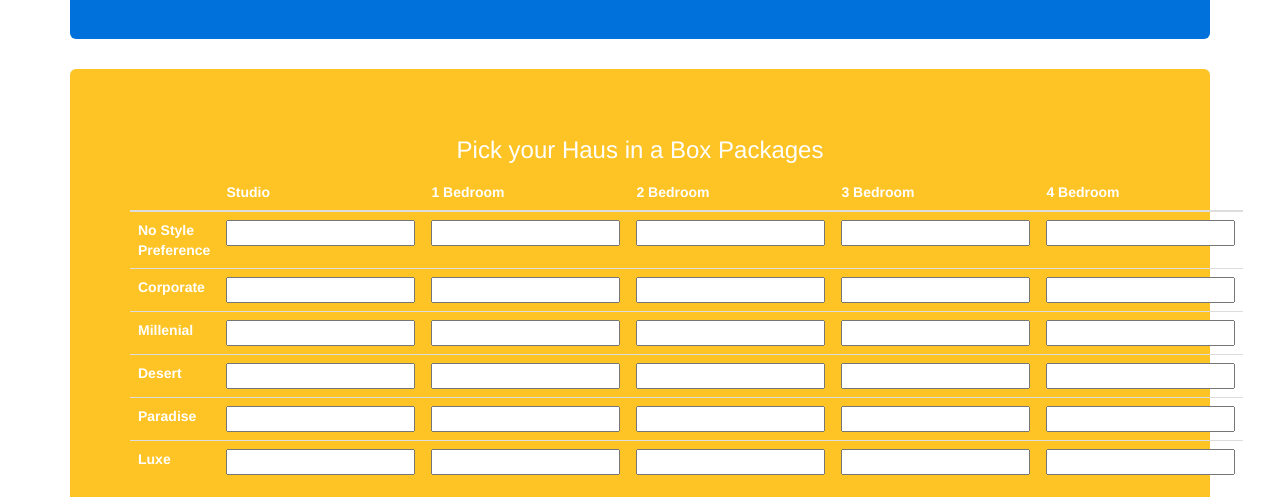
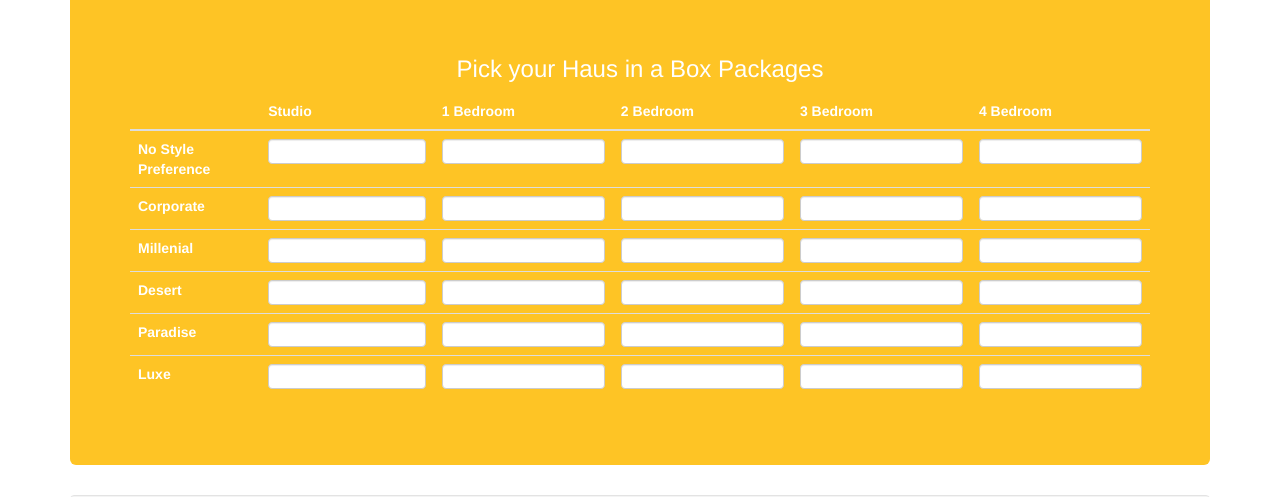
Before and after one commit to Fulhaus/Fulhaus-Quote-Builder, a website: page index.html in a window 1280 px wide. Shown: the part 1820-2317 px from the top of the page. Drawn offline with Linux system fonts and the light colour scheme.

Commit message:
Latest version of frontend site

```diff
--- a/index.html
+++ b/index.html
@@ -141,54 +141,54 @@
       <th scope="col">4 Bedroom</th>
     </tr>
   </thead>
-  <tbody>
+  <tbody style:"color:black">
 	 <tr>
       <th scope="row">No Style Preference</th>
-      <td><input type="number" min="0" name="HAUS0">    </td>
-      <td><input type="number" min="0" name="HAUS1"></td>
-      <td><input type="number" min="0" name="HAUS2"></td>
-		<td><input type="number" min="0" name="HAUS3"></td>
-		<td><input type="number" min="0" name="HAUS4"></td>
+		 <td><input type="number" class="form-control" id="HAUS0"></td>
+		  <td><input type="number" class="form-control" id="HAUS1"></td>
+		  <td><input type="number" class="form-control" id="HAUS2"></td>
+		  <td><input type="number" class="form-control" id="HAUS3"></td>
+		  <td><input type="number" class="form-control" id="HAUS4"></td>
     </tr>
     <tr>
       <th scope="row">Corporate</th>
-      <td><input type="number" min="0" name="HAUS0-COR">    </td>
-      <td><input type="number" min="0" name="HAUS1-COR-FUL"></td>
-      <td><input type="number" min="0" name="HAUS2-COR-FUL"></td>
-		<td><input type="number" min="0" name="HAUS3-COR-FUL"></td>
-		<td><input type="number" min="0" name="HAUS4-COR-FUL"></td>
+	      <td><input type="number" class="form-control" id="HAUS0-COR"></td>
+		  <td><input type="number" class="form-control" id="HAUS1-COR"></td>
+		  <td><input type="number" class="form-control" id="HAUS2-COR"></td>
+		  <td><input type="number" class="form-control" id="HAUS3-COR"></td>
+		  <td><input type="number" class="form-control" id="HAUS4-COR"></td>
     </tr>
     <tr>
 		<th scope="row">Millenial</th>
-		<td><input type="number" min="0" name="HAUS0-MIL">    </td>
-		<td><input type="number" min="0" name="HAUS1-MIL-FUL"></td>
-      	<td><input type="number" min="0" name="HAUS2-MIL-FUL"></td>
-		<td><input type="number" min="0" name="HAUS3-MIL-FUL"></td>
-		<td><input type="number" min="0" name="HAUS4-MIL-FUL"></td>
+		<td><input type="number" class="form-control" name="HAUS0-MIL">    </td>
+		<td><input type="number" class="form-control" name="HAUS1-MIL"></td>
+      	<td><input type="number" class="form-control" name="HAUS2-MIL"></td>
+		<td><input type="number" class="form-control" name="HAUS3-MIL"></td>
+		<td><input type="number" class="form-control" name="HAUS4-MIL"></td>
     </tr>
 	      <tr>
 		<th scope="row">Desert</th>
-		<td><input type="number" min="0" name="HAUS0-DES">    </td>
-		<td><input type="number" min="0" name="HAUS1-DES-FUL"></td>
-      	<td><input type="number" min="0" name="HAUS2-DES-FUL"></td>
-		<td><input type="number" min="0" name="HAUS3-DES-FUL"></td>
-		<td><input type="number" min="0" name="HAUS4-DES-FUL"></td>
+		<td><input type="number" class="form-control" name="HAUS0-DES">    </td>
+		<td><input type="number" class="form-control" name="HAUS1-DES"></td>
+      	<td><input type="number" class="form-control" name="HAUS2-DES"></td>
+		<td><input type="number" class="form-control" name="HAUS3-DES"></td>
+		<td><input type="number" class="form-control" name="HAUS4-DES"></td>
     </tr>
 	<tr>
 		<th scope="row">Paradise</th>
-		<td><input type="number" min="0" name="HAUS0-PAR">    </td>
-		<td><input type="number" min="0" name="HAUS1-PAR-FUL"></td>
-      	<td><input type="number" min="0" name="HAUS2-PAR-FUL"></td>
-		<td><input type="number" min="0" name="HAUS3-PAR-FUL"></td>
-		<td><input type="number" min="0" name="HAUS4-PAR-FUL"></td>
+		<td><input type="number" class="form-control" name="HAUS0-PAR">    </td>
+		<td><input type="number" class="form-control" name="HAUS1-PAR"></td>
+      	<td><input type="number" class="form-control" name="HAUS2-PAR"></td>
+		<td><input type="number" class="form-control" name="HAUS3-PAR"></td>
+		<td><input type="number" class="form-control" name="HAUS4-PAR"></td>
     </tr>
 	  	<tr>
 		<th scope="row">Luxe</th>
-		<td><input type="number" min="0" name="HAUS0-LUX">    </td>
-		<td><input type="number" min="0" name="HAUS1-LUX-FUL"></td>
-      	<td><input type="number" min="0" name="HAUS2-LUX-FUL"></td>
-		<td><input type="number" min="0" name="HAUS3-LUX-FUL"></td>
-		<td><input type="number" min="0" name="HAUS4-LUX-FUL"></td>
+		<td><input type="number" class="form-control" name="HAUS0-LUX">    </td>
+		<td><input type="number" class="form-control" name="HAUS1-LUX"></td>
+      	<td><input type="number" class="form-control" name="HAUS2-LUX"></td>
+		<td><input type="number" class="form-control" name="HAUS3-LUX"></td>
+		<td><input type="number" class="form-control" name="HAUS4-LUX"></td>
     </tr>
   </tbody>
 </table>
@@ -413,19 +413,19 @@
   <tbody>
 	 <tr>
       <th scope="row">Fül Service</th>
-      <td><input type="number" min="0" name="FUL0">    </td>
-      <td><input type="number" min="0" name="FUL1"></td>
-      <td><input type="number" min="0" name="FUL2"></td>
-		<td><input type="number" min="0" name="FUL3"></td>
-		<td><input type="number" min="0" name="FUL4"></td>
+      <td><input type="number" class="form-control" name="FUL0">    </td>
+      <td><input type="number" class="form-control" name="FUL1"></td>
+      <td><input type="number" class="form-control" name="FUL2"></td>
+		<td><input type="number" class="form-control" name="FUL3"></td>
+		<td><input type="number" class="form-control" name="FUL4"></td>
     </tr>
     <tr>
-      <th scope="row">Corporate</th>
-      <td><input type="number" min="0" name="CUS0"></td>
-      <td><input type="number" min="0" name="CUS1"></td>
-      <td><input type="number" min="0" name="CUS2"></td>
-	  <td><input type="number" min="0" name="CUS3"></td>
-	  <td><input type="number" min="0" name="CUS4"></td>
+      <th scope="row">Custom Design</th>
+      <td><input type="number" class="form-control" name="CUS0"></td>
+      <td><input type="number" class="form-control" name="CUS1"></td>
+      <td><input type="number" class="form-control" name="CUS2"></td>
+	  <td><input type="number" class="form-control" name="CUS3"></td>
+	  <td><input type="number" class="form-control" name="CUS4"></td>
     </tr>
   </tbody>
 </table>
```
Also changed, not shown: public/css/bootstrap.css.
